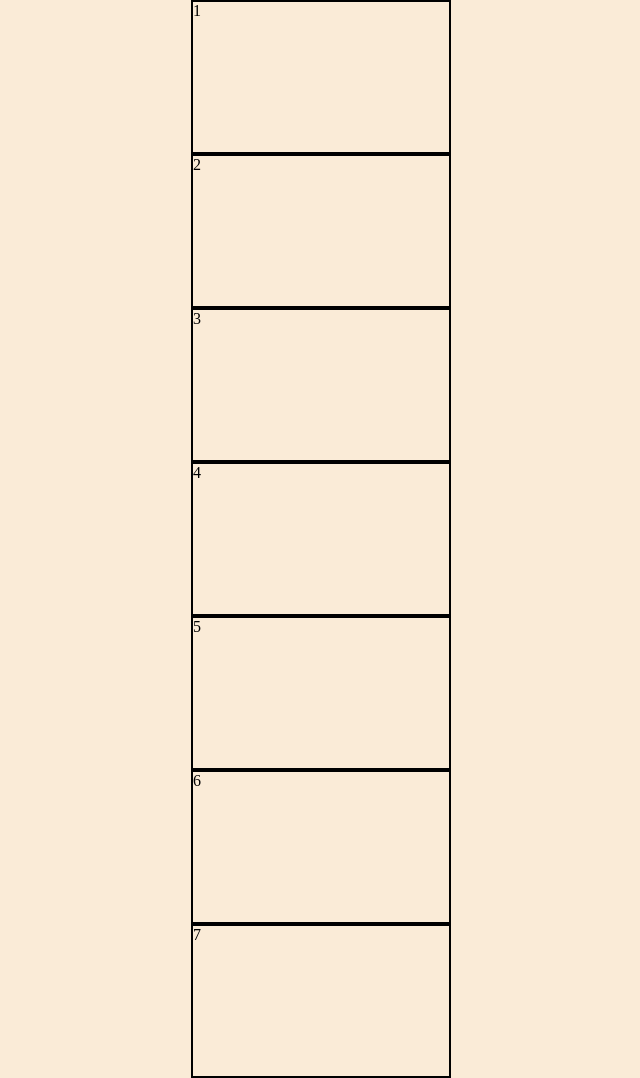
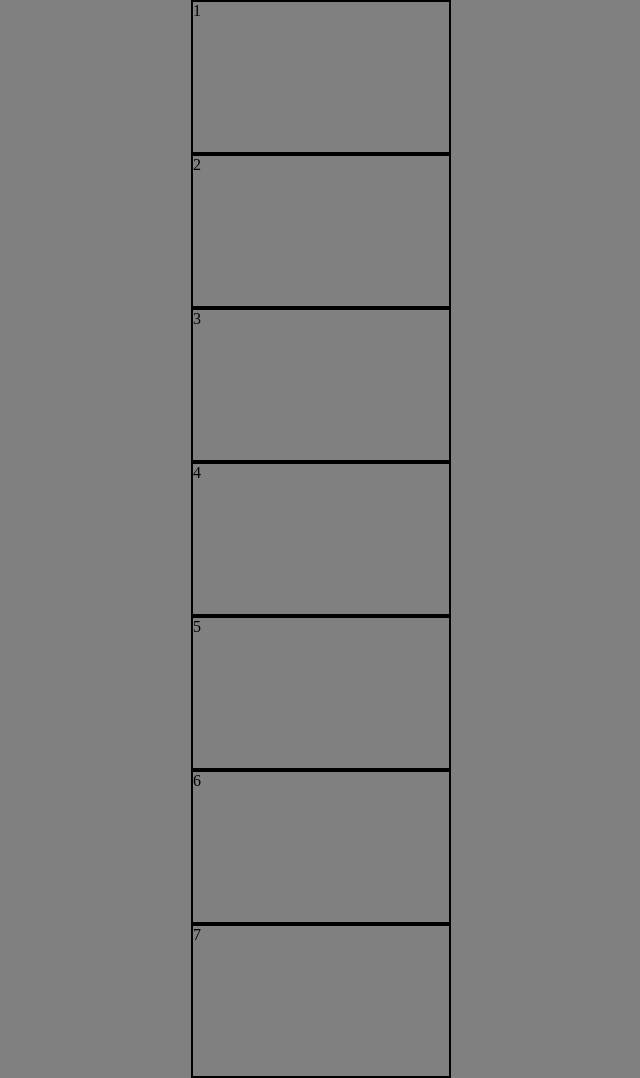
Before and after one commit to Skandaax/carousel, a plain HTML site: page index.html in a window 1280 px wide. Shown: the whole page, without its empty margins (319-959 px from the left). Drawn offline with Linux system fonts and the light colour scheme.

Commit message:
ajout dark_theme

```diff
--- a/styles.css
+++ b/styles.css
@@ -6,7 +6,7 @@
 
 body
 {
-    background-color: antiquewhite;
+    background-color: grey;
 }
 
 .item
```
